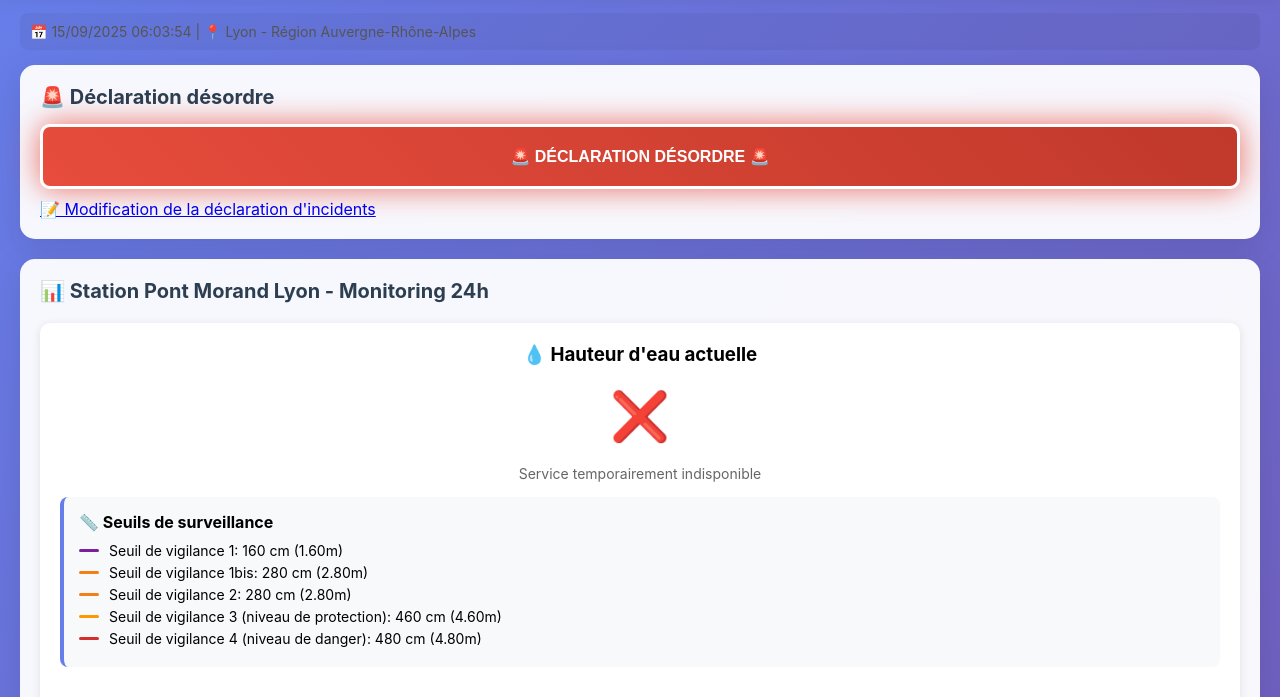
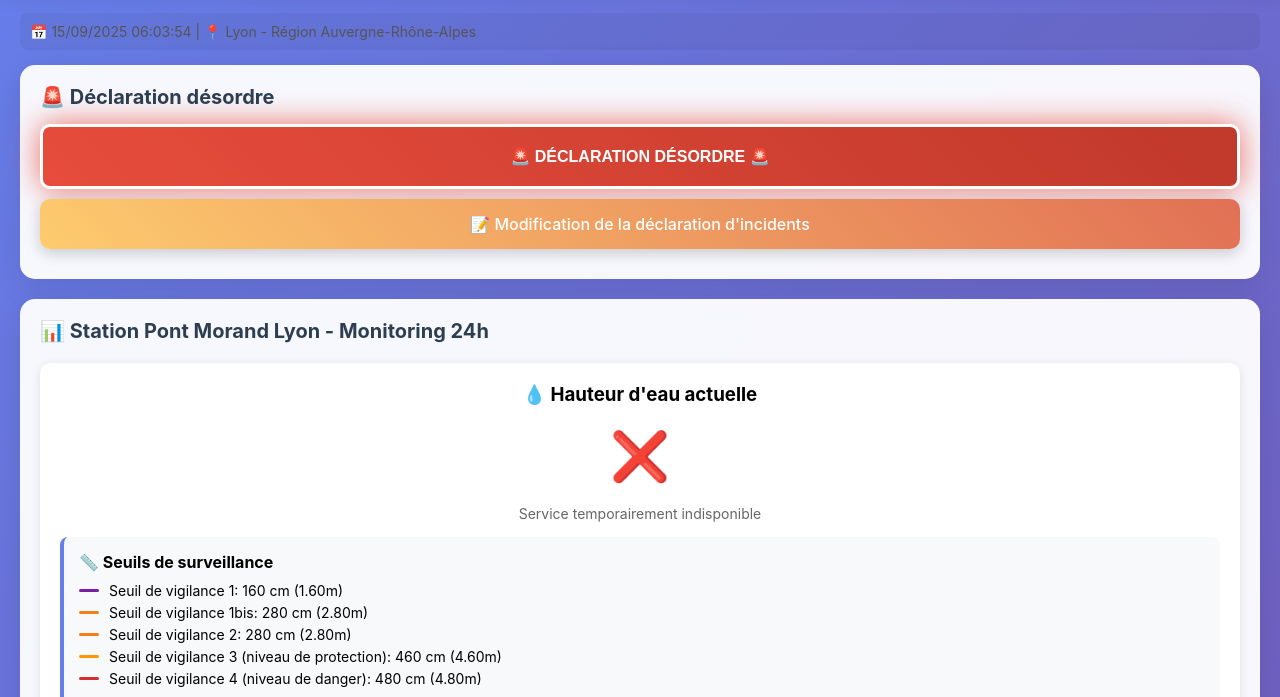
Before and after one commit to Lil69006/patrouilleur-digues, a plain HTML site: page index.html in a window 1280 px wide. Shown: the part 66-763 px from the top of the page. Drawn offline with Linux system fonts and the light colour scheme; no server answers.

Commit message:
Update index.html

```diff
--- a/index.html
+++ b/index.html
@@ -276,7 +276,7 @@
                 🚨 Déclaration Désordre 🚨
             </button>
 
-            <a href="https://docs.google.com/document/d/1noVZoJXTRZhPxUgIgMmXy1exlvEX4D_l1iKgFVYniVs/edit?usp=sharing">
+            <a href="https://docs.google.com/document/d/1HM0K14gAxf6Xn97wslsNZ8qUg1-2ci182cYFRXyR0AI/edit" class="btn btn-warning" target="_blank">
                 📝 Modification de la déclaration d'incidents
             </a>
         </div>
```
